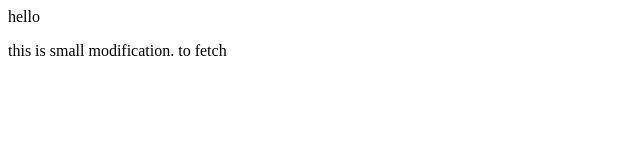
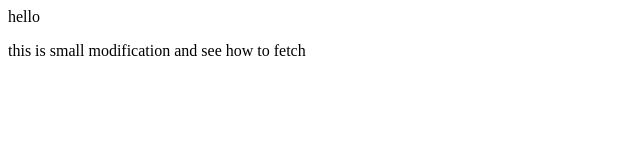
Before and after one commit to parameshwar-dunuka/client-static, a plain HTML site: page client-static/index2.html in a window 1280 px wide. Shown: the full height of the page, 0-640 px from the left. Drawn offline with Linux system fonts and the light colour scheme.

Commit message:
only ones

```diff
--- a/client-static/index2.html
+++ b/client-static/index2.html
@@ -1,4 +1,4 @@
 <html>
     <body>hello</body>
-    <p>this is small modification. to fetch</p>
+    <p>this is small modification and see how to fetch</p>
 </html>
```
